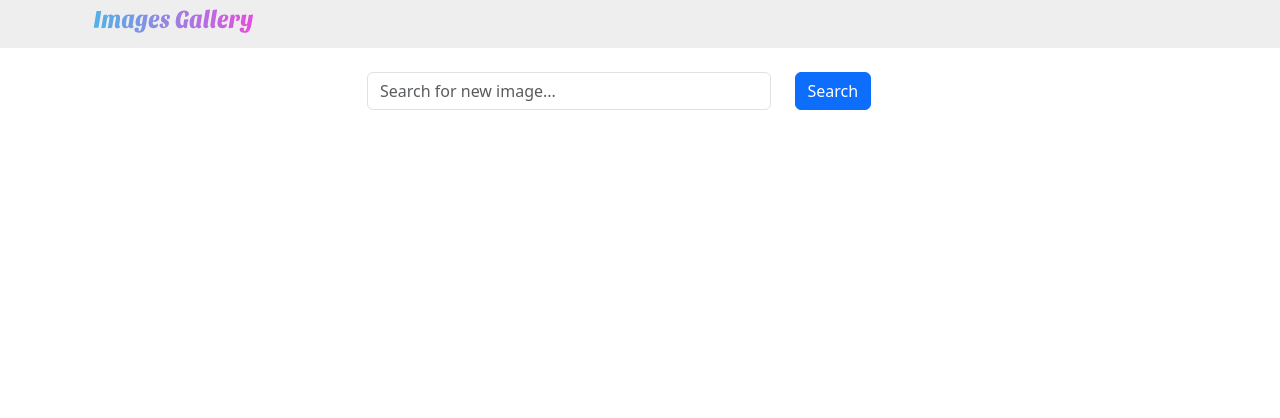
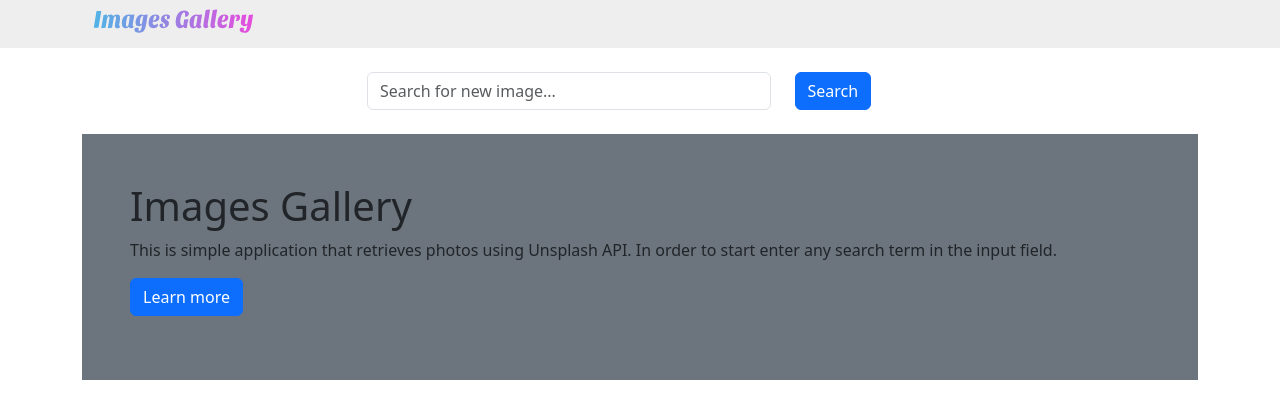
Before and after one commit to JatinKumarMadaan/images-gallary, a React (Create React App) app in the folder frontend/: page / in a window 1280 px wide. Shown: the top 418 px of the page. Built offline with nearby package versions, Linux system fonts and the light colour scheme.

Commit message:
welcome component

```diff
--- a/frontend/package.json
+++ b/frontend/package.json
@@ -37,7 +37,7 @@
       "error",
       {
         "singleQuote": 1,
-        "parser": "flow",
+        "parser": 0,
         "endOfLine": 0
       }
     ]
--- a/frontend/src/App.js
+++ b/frontend/src/App.js
@@ -3,14 +3,14 @@ import "bootstrap/dist/css/bootstrap.min.css";
 import Header from "./components/Header";
 import Search from "./components/Search";
 import ImageCard from "./components/ImageCard";
-import {Container, Row, Col} from 'react-bootstrap';
+import Welcome from "./components/Welcome";
+import { Container, Row, Col } from "react-bootstrap";
 
 const UNSPLASH_KEY = process.env.REACT_APP_UNSPLASH_KEY;
 
 const App = () => {
   const [word, setWord] = useState("");
   const [images, setImages] = useState([]);
-
 
   const handleSearchSubmit = (e) => {
     e.preventDefault();
@@ -20,17 +20,17 @@ const App = () => {
     )
       .then((res) => res.json())
       .then((data) => {
-        setImages([{...data,title:word}, ...images]);
+        setImages([{ ...data, title: word }, ...images]);
       })
       .catch((err) => {
         console.log(err);
       });
-    setWord('');
+    setWord("");
   };
   //console.log(process.env.REACT_APP_UNSPLASH_KEY);
 
-  const handleDeleteImage=(id)=>{
-    setImages(images.filter((image)=>image.id!==id));
+  const handleDeleteImage = (id) => {
+    setImages(images.filter((image) => image.id !== id));
   };
 
   return (
@@ -38,20 +38,23 @@ const App = () => {
       <Header title="Images Gallery" />
       <Search word={word} setWord={setWord} handleSubmit={handleSearchSubmit} />
       <Container className="mt-4">
-        <Row xs={1} md={2} lg={3}>
-       {images.map((image,i)=>(
-        <Col key={i} className="pb-3">
-          <ImageCard image={image} deleteImage={handleDeleteImage}/>
-        </Col>
-        ))}
-        </Row>
+        {images.length ? (
+          <Row xs={1} md={2} lg={3}>
+            {images.map((image, i) => (
+              <Col key={i} className="pb-3">
+                <ImageCard image={image} deleteImage={handleDeleteImage} />
+              </Col>
+            ))}
+          </Row>
+        ) : (
+          <Welcome />
+        )}
       </Container>
     </div>
   );
 };
 
 export default App;
-
 
 /*
 import React, { useState, useEffect } from "react"; // Import useEffect for API calls
--- a/frontend/src/components/Header.js
+++ b/frontend/src/components/Header.js
@@ -1,6 +1,6 @@
 import React from "react";
 import { Navbar, Container } from "react-bootstrap";
-import {ReactComponent as Logo} from "../images/logo.svg";
+import { ReactComponent as Logo } from "../images/logo.svg";
 /*
 const Header=(props)=>{
   const {title}=props;
@@ -20,7 +20,7 @@ const Header = ({ title }) => {
   return (
     <Navbar style={navbarStyle} data-bs-theme="light">
       <Container>
-        <Logo style={{maxWidth:'12rem',maxHeight:'2rem'}}/>
+        <Logo alt={title} style={{ maxWidth: "12rem", maxHeight: "2rem" }} />
       </Container>
     </Navbar>
   );
--- /dev/null
+++ b/frontend/src/components/Welcome.js
@@ -0,0 +1,23 @@
+import React from "react";
+import { Button } from "react-bootstrap";
+//import { Jumbotron } from "https://react-bootstrap-v3.netlify.app/components/jumbotron/";
+//import Jumbotron from "https://react-bootstrap-v4.netlify.app/components/jumbotron/";
+
+const Welcome = () => (
+  <div class="container, bg-secondary">
+    <div class="bg-primary,text-black p-5 my-3">
+      <h1>Images Gallery</h1>
+      <p>
+        This is simple application that retrieves photos using Unsplash API. In
+        order to start enter any search term in the input field.
+      </p>
+      <p>
+        <Button bsStyle="primary" href="https://unsplash.com" target="_blank">
+          Learn more
+        </Button>
+      </p>
+    </div>
+  </div>
+);
+
+export default Welcome;
```
Also changed, not shown: frontend/src/components/ImageCard.js (+9 -11 lines), 1 other file (tests, documents, lock files or other folders).
